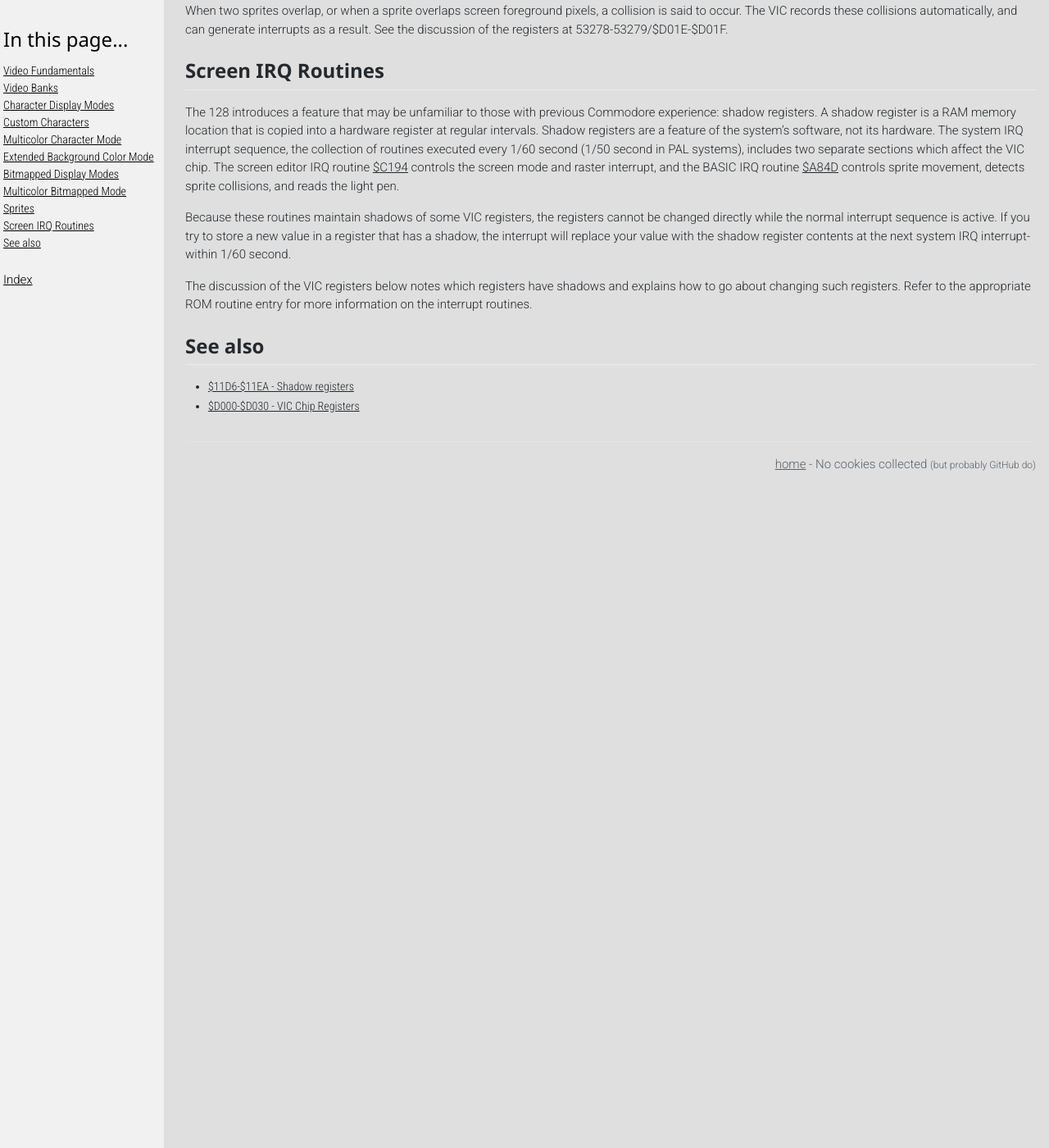
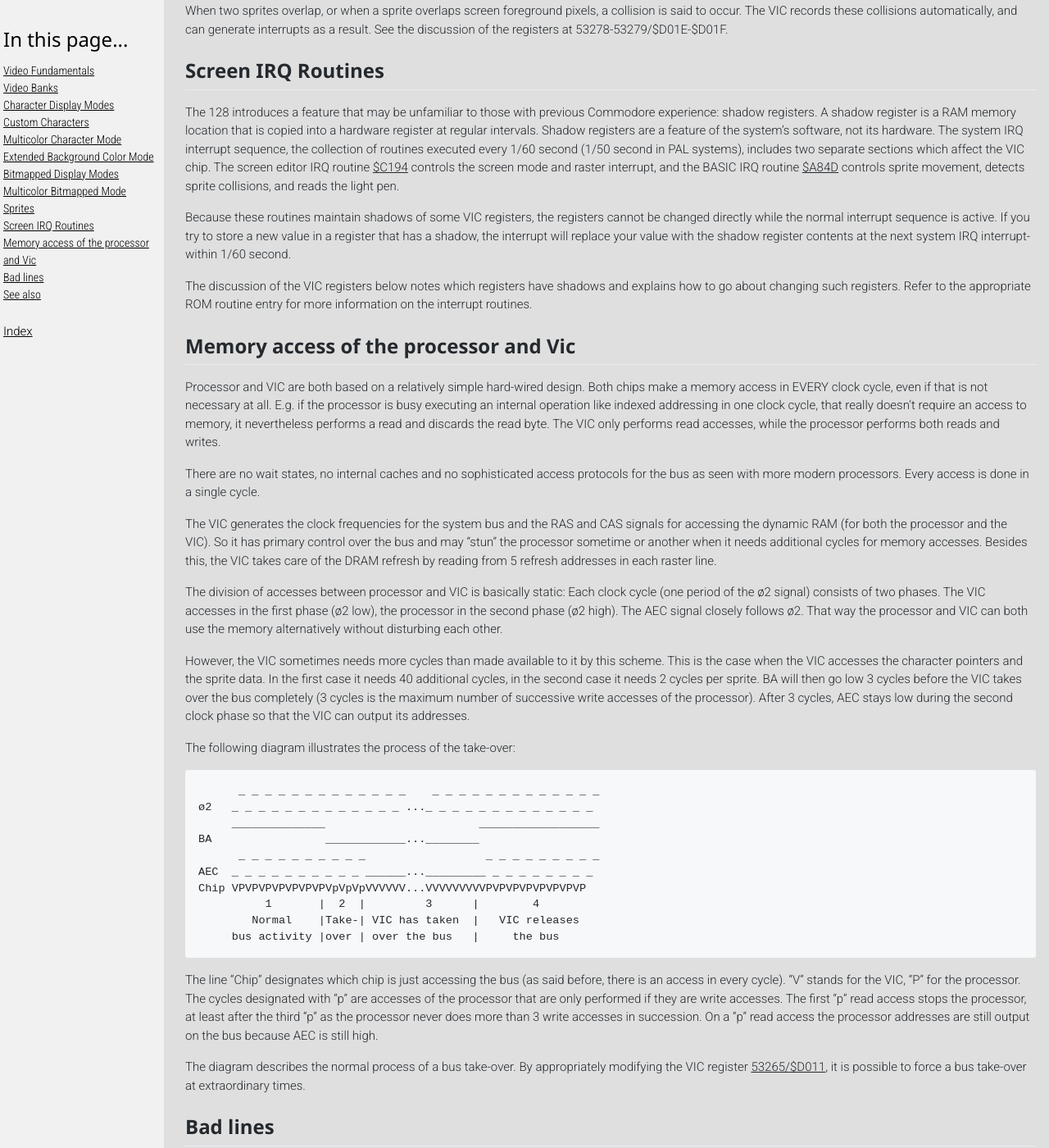
Before and after one commit to c128lib/Reference, a Jekyll site: the page built from Vic.md, in a window 1280 px wide and 1400 px high, scrolled down 10305 px. Shown: the whole window at 82% size. Built offline with Jekyll 4.4.1, drawn with Linux system fonts in a browser that asks for light colours; comment, search, counter and statistics services are not loaded; some of the changed text lies outside the part shown.

Commit message:
New detail for Vic

```diff
--- a/Vic.md
+++ b/Vic.md
@@ -719,6 +719,101 @@ how to go about changing such registers. Refer to the
 appropriate ROM routine entry for more information on the
 interrupt routines.
 
+## Memory access of the processor and Vic
+
+Processor and VIC are both based on a relatively simple hard-wired design. Both chips make a
+memory access in EVERY clock cycle, even if that is not necessary at all. E.g. if the processor is
+busy executing an internal operation like indexed addressing in one clock cycle, that really
+doesn't require an access to memory, it nevertheless performs a read and discards the read
+byte. The VIC only performs read accesses, while the processor performs both reads and writes.
+
+There are no wait states, no internal caches and no sophisticated access protocols for the bus
+as seen with more modern processors. Every access is done in a single cycle.
+
+The VIC generates the clock frequencies for the system bus and the RAS and CAS signals for
+accessing the dynamic RAM (for both the processor and the VIC). So it has primary control
+over the bus and may "stun" the processor sometime or another when it needs additional
+cycles for memory accesses. Besides this, the VIC takes care of the DRAM refresh by reading
+from 5 refresh addresses in each raster line.
+
+The division of accesses between processor and VIC is basically static: Each clock cycle (one period
+of the ø2 signal) consists of two phases. The VIC accesses in the first phase (ø2 low), the
+processor in the second phase (ø2 high). The AEC signal closely follows ø2. That way the processor
+and VIC can both use the memory alternatively without disturbing each other.
+
+However, the VIC sometimes needs more cycles than made available to it by this scheme.
+This is the case when the VIC accesses the character pointers and the sprite data. In the first
+case it needs 40 additional cycles, in the second case it needs 2 cycles per sprite. BA will then
+go low 3 cycles before the VIC takes over the bus completely (3 cycles is the maximum
+number of successive write accesses of the processor). After 3 cycles, AEC stays low during the
+second clock phase so that the VIC can output its addresses.
+
+The following diagram illustrates the process of the take-over:
+
+<pre>
+      _ _ _ _ _ _ _ _ _ _ _ _ _    _ _ _ _ _ _ _ _ _ _ _ _ _
+ø2   _ _ _ _ _ _ _ _ _ _ _ _ _ ..._ _ _ _ _ _ _ _ _ _ _ _ _
+     ______________                       __________________
+BA                 ____________...________
+      _ _ _ _ _ _ _ _ _ _                  _ _ _ _ _ _ _ _ _
+AEC  _ _ _ _ _ _ _ _ _ _ ______..._________ _ _ _ _ _ _ _ _
+Chip VPVPVPVPVPVPVPVpVpVpVVVVVV...VVVVVVVVVPVPVPVPVPVPVPVP
+          1       |  2  |         3      |        4
+        Normal    |Take-| VIC has taken  |   VIC releases
+     bus activity |over | over the bus   |     the bus
+</pre>
+
+The line "Chip" designates which chip is just accessing the bus (as said before, there is an
+access in every cycle). "V" stands for the VIC, "P" for the processor. The cycles designated with "p"
+are accesses of the processor that are only performed if they are write accesses. The first "p" read
+access stops the processor, at least after the third "p" as the processor never does more than 3 write
+accesses in succession. On a "p" read access the processor addresses are still output on the
+bus because AEC is still high.
+
+The diagram describes the normal process of a bus take-over. By appropriately modifying the
+VIC register [53265/$D011](#D011), it is possible to force a bus take-over at extraordinary times.
+
+## Bad lines
+
+As already mentioned, the VIC needs 40 additional bus cycles when fetching the character
+pointers (i.e. the character codes of one text line from the video matrix), because the 63-65
+bus cycles available for transparent (unnoticed by the processor) access for the VIC during
+the first clock phases within a line are not sufficient to read both the character pointers and
+the pixel data for the characters from memory.
+
+For this reason, the VIC "stun" the
+processor for 40-43 cycles during the first pixel line of each text line to read the character
+pointers. The raster lines in which this happens are usually called "Bad Lines" ("bad" because
+they stop the processor and thus slow down the computer and lead to problems if the
+precise timing of a program is essential, e.g. for the transmission of data to/from a floppy
+drive).
+
+The character pointer access is also done in the bitmap modes, because the video matrix data
+is then used for color information.
+Normally, every eighth line inside the display window, starting with the very first line of the
+graphics, is a Bad Line, i.e the first raster lines of each text line. So the position of the Bad
+Lines depends on the YSCROLL. As you will see later, the whole graphics display and memory
+access scheme depend completely on the position of the Bad Lines.
+It is therefore necessary to introduce a more general definition, namely that of a "Bad Line
+Condition":
+<pre>
+A Bad Line Condition is given at any arbitrary clock cycle, if at the negative edge of
+ø0 at the beginning of the cycle RASTER >= $30 and RASTER <= $f7 and the lower
+three bits of RASTER are equal to YSCROLL and if the DEN bit was set during an
+arbitrary cycle of raster line $30.
+</pre>
+
+This definition has to be taken literally. You can generate and take away a Bad Line condition
+multiple times within an arbitrary raster line in the range of $30-$f7 by modifying YSCROLL,
+and thus make every raster line within the display window completely or partially a Bad Line,
+or trigger or suppress all the other functions that are connected with a Bad Line Condition. If
+YSCROLL=0, a Bad Line Condition occurs in raster line $30 as soon as the DEN bit
+(register [53265/$D011](#D011), bit 4) is set.
+
+The following three sections describe the function units that are used for displaying the
+graphics. Section 3.6. explains the memory interface that is used to read the graphics data
+and the timing of the accesses within a raster line.
+
 ## See also
 
 * [$11D6-$11EA - Shadow registers](11D6)
```
